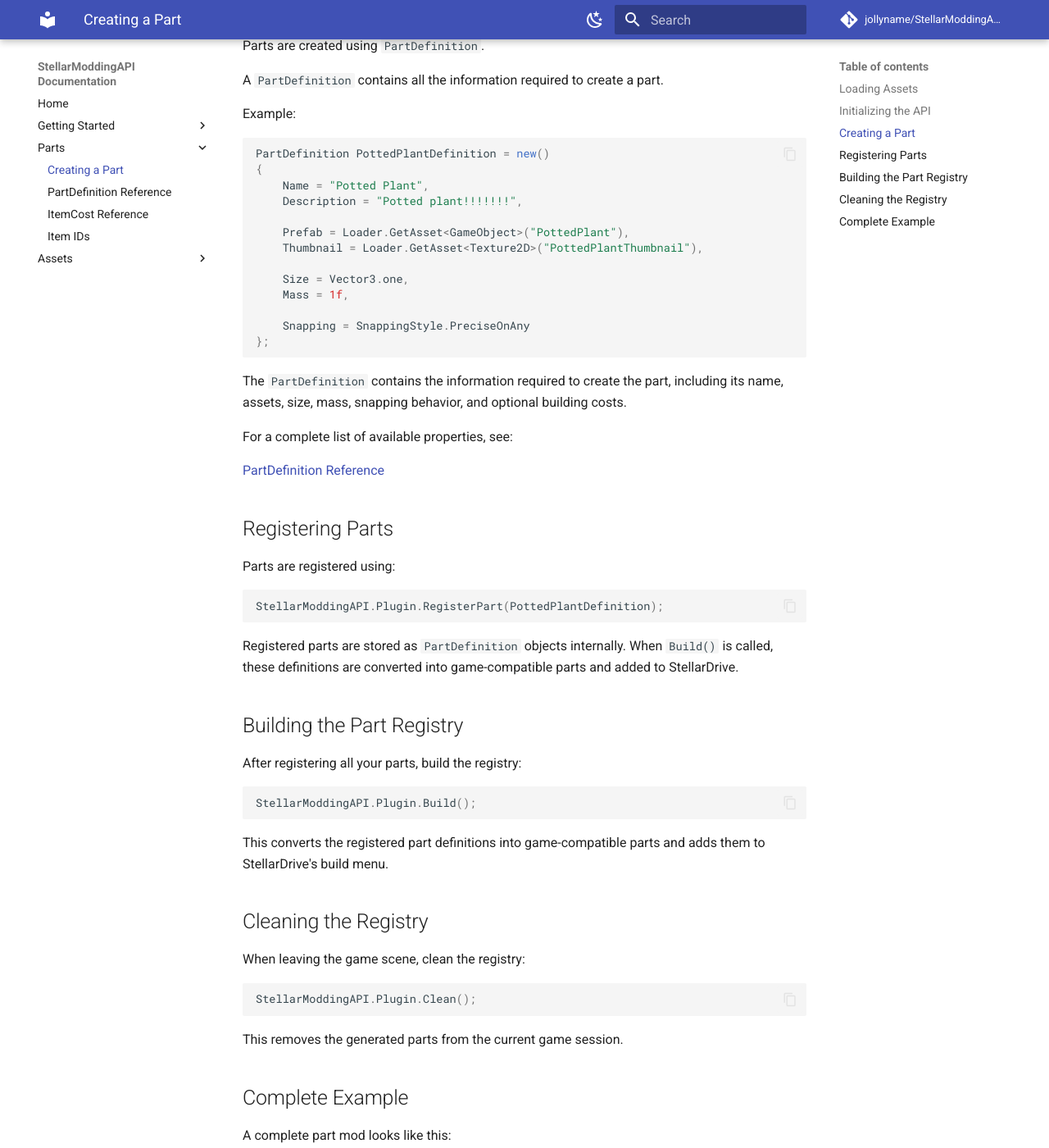
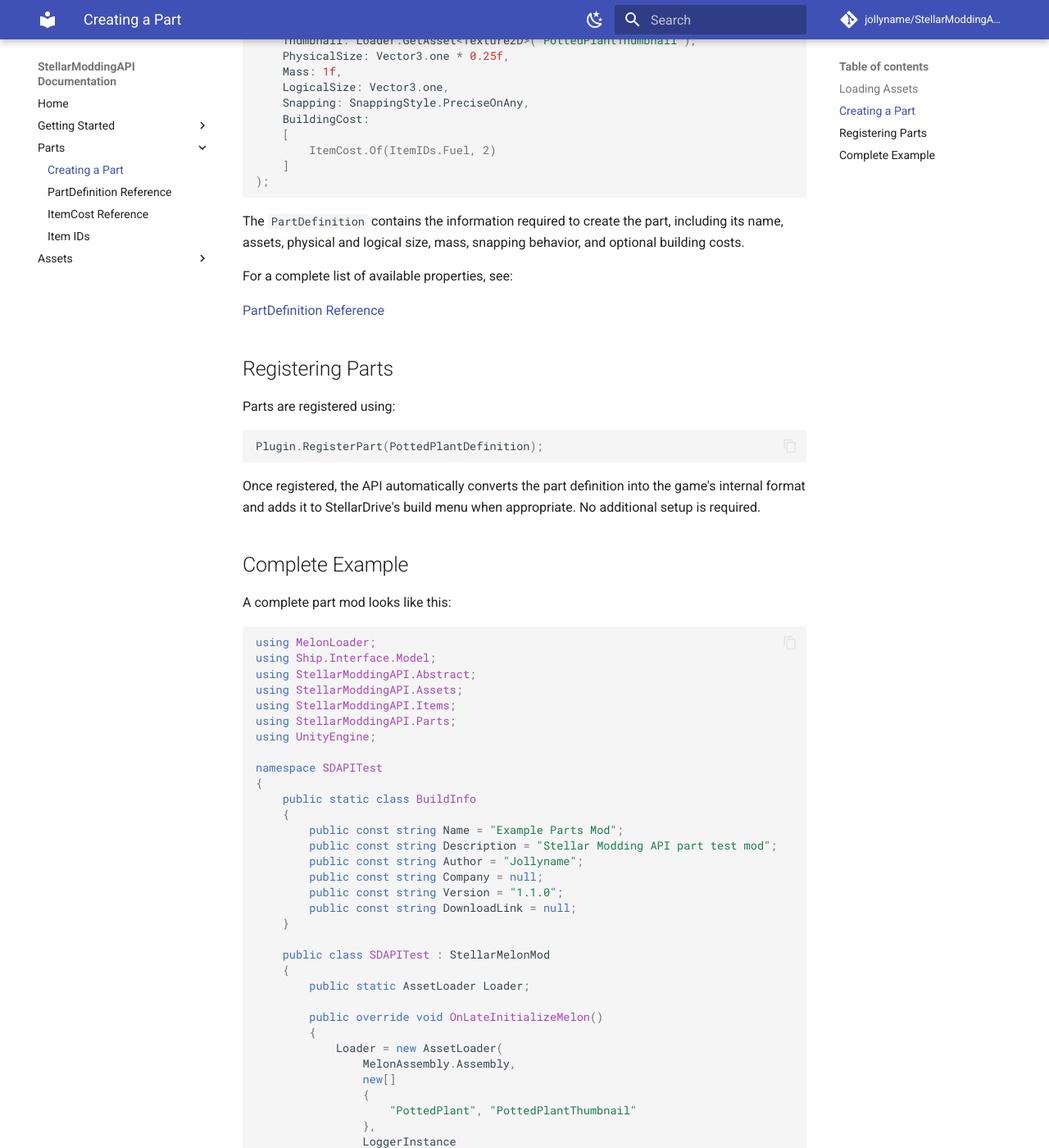
Before and after one commit to jollyname/StellarModdingAPI-Documentation, an MkDocs documentation site: the page built from docs/parts/creating-a-part.md, in a window 1280 px wide and 1400 px high, scrolled down 1317 px. Shown: the whole window at 82% size. Built offline with MkDocs 1.6.1 and Material for MkDocs 9.7.7, drawn with Linux system fonts in a browser that asks for light colours; comment, search, counter and statistics services are not loaded; some of the changed text lies outside the part shown.

Commit message:
Updated API documentation to match current API

````diff
--- a/docs/parts/creating-a-part.md
+++ b/docs/parts/creating-a-part.md
@@ -4,12 +4,12 @@
 
 A custom part requires:
 
-- A model prefab
-- A thumbnail
-- Basic properties
-- Optional building costs
+* A model prefab
+* A thumbnail
+* Basic properties
+* Optional building costs
 
-Parts are created using a `PartDefinition`, registered through the API, and then added to the game's build menu.
+Parts are created using a `PartDefinition` and registered through the API. The API automatically adds registered parts to StellarDrive's build menu.
 
 ## Loading Assets
 
@@ -22,11 +22,11 @@
 ```csharp
 Loader = new AssetLoader(
     MelonAssembly.Assembly,
-    LoggerInstance,
     new[]
     {
         "PottedPlant", "PottedPlantThumbnail"
-    }
+    },
+    LoggerInstance
 );
 ```
 
@@ -34,18 +34,8 @@
 
 In this example:
 
-- `PottedPlant` is the part's model prefab.
-- `PottedPlantThumbnail` is the image displayed in the build menu.
-
-## Initializing the API
-
-Before registering parts, initialize the StellarModdingAPI:
-
-```csharp
-StellarModdingAPI.Plugin.Initialize();
-```
-
-This prepares the internal registries required for custom content.
+* `PottedPlant` is the part's model prefab.
+* `PottedPlantThumbnail` is the image displayed in the build menu.
 
 ## Creating a Part
 
@@ -56,24 +46,23 @@
 Example:
 
 ```csharp
-PartDefinition PottedPlantDefinition = new()
-{
-    Name = "Potted Plant",
-    Description = "Potted plant!!!!!!!",
-
-    Prefab = Loader.GetAsset<GameObject>("PottedPlant"),
-    Thumbnail = Loader.GetAsset<Texture2D>("PottedPlantThumbnail"),
-
-    Size = Vector3.one,
-    Mass = 1f,
-
-    Snapping = SnappingStyle.PreciseOnAny
-};
+PartDefinition PottedPlantDefinition = new(
+    Name: "Potted Plant",
+    Description: "Potted plant!!!!!!!",
+    Prefab: Loader.GetAsset<GameObject>("PottedPlant"),
+    Thumbnail: Loader.GetAsset<Texture2D>("PottedPlantThumbnail"),
+    PhysicalSize: Vector3.one * 0.25f,
+    Mass: 1f,
+    LogicalSize: Vector3.one,
+    Snapping: SnappingStyle.PreciseOnAny,
+    BuildingCost:
+    [
+        ItemCost.Of(ItemIDs.Fuel, 2)
+    ]
+);
 ```
 
-The `PartDefinition` contains the information required to create the part,
-including its name, assets, size, mass, snapping behavior, and optional
-building costs.
+The `PartDefinition` contains the information required to create the part, including its name, assets, physical and logical size, mass, snapping behavior, and optional building costs.
 
 For a complete list of available properties, see:
 
@@ -84,30 +73,10 @@
 Parts are registered using:
 
 ```csharp
-StellarModdingAPI.Plugin.RegisterPart(PottedPlantDefinition);
+Plugin.RegisterPart(PottedPlantDefinition);
 ```
 
-Registered parts are stored as `PartDefinition` objects internally. When `Build()` is called, these definitions are converted into game-compatible parts and added to StellarDrive.
-
-## Building the Part Registry
-
-After registering all your parts, build the registry:
-
-```csharp
-StellarModdingAPI.Plugin.Build();
-```
-
-This converts the registered part definitions into game-compatible parts and adds them to StellarDrive's build menu.
-
-## Cleaning the Registry
-
-When leaving the game scene, clean the registry:
-
-```csharp
-StellarModdingAPI.Plugin.Clean();
-```
-
-This removes the generated parts from the current game session.
+Once registered, the API automatically converts the part definition into the game's internal format and adds it to StellarDrive's build menu when appropriate. No additional setup is required.
 
 ## Complete Example
 
@@ -116,6 +85,7 @@
 ```csharp
 using MelonLoader;
 using Ship.Interface.Model;
+using StellarModdingAPI.Abstract;
 using StellarModdingAPI.Assets;
 using StellarModdingAPI.Items;
 using StellarModdingAPI.Parts;
@@ -129,11 +99,11 @@
         public const string Description = "Stellar Modding API part test mod";
         public const string Author = "Jollyname";
         public const string Company = null;
-        public const string Version = "1.0.0";
+        public const string Version = "1.1.0";
         public const string DownloadLink = null;
     }
 
-    public class SDAPITest : MelonMod
+    public class SDAPITest : StellarMelonMod
     {
         public static AssetLoader Loader;
 
@@ -141,11 +111,11 @@
         {
             Loader = new AssetLoader(
                 MelonAssembly.Assembly,
-                LoggerInstance,
                 new[]
                 {
                     "PottedPlant", "PottedPlantThumbnail"
-                }
+                },
+                LoggerInstance
             );
         }
 
@@ -153,39 +123,25 @@
         {
             if (buildIndex != 1) return;
 
-            StellarModdingAPI.Plugin.Initialize();
+            PartDefinition PottedPlantDefinition = new(
+                Name: "Potted Plant",
+                Description: "Potted plant!!!!!!!",
+                Prefab: Loader.GetAsset<GameObject>("PottedPlant"),
+                Thumbnail: Loader.GetAsset<Texture2D>("PottedPlantThumbnail"),
+                PhysicalSize: Vector3.one * 0.25f,
+                Mass: 1f,
+                LogicalSize: Vector3.one,
+                Snapping: SnappingStyle.PreciseOnAny,
+                BuildingCost:
+                [
+                    ItemCost.Of(ItemIDs.Fuel, 2)
+                ]
+            );
 
-            PartDefinition PottedPlantDefinition = new()
-            {
-                Name = "Potted Plant",
-                Description = "Potted plant!!!!!!!",
-
-                Prefab = Loader.GetAsset<GameObject>("PottedPlant"),
-                Thumbnail = Loader.GetAsset<Texture2D>("PottedPlantThumbnail"),
-
-                Size = Vector3.one,
-                Mass = 1f,
-
-                Snapping = SnappingStyle.PreciseOnAny,
-                BuildingCost =
-                [
-                    ItemCost.Of(100, 2)
-                ]
-            };
-
-            StellarModdingAPI.Plugin.RegisterPart(PottedPlantDefinition);
-
-            StellarModdingAPI.Plugin.Build();
-        }
-
-        public override void OnSceneWasUnloaded(int buildIndex, string sceneName)
-        {
-            if (buildIndex != 1) return;
-
-            StellarModdingAPI.Plugin.Clean();
+            Plugin.RegisterPart(PottedPlantDefinition);
         }
     }
 }
 ```
 
-**Congratulations**! You have created your first custom StellarDrive part.
+**Congratulations!** You have created your first custom StellarDrive part.
````
Also changed, not shown: docs/assets/asset-loader-reference.md (+2 -2 lines), docs/parts/index.md (+7 -1 lines), docs/parts/item-cost-reference.md (+33 -25 lines), docs/parts/item-ids-reference.md (+32 -15 lines), docs/parts/part-definition-reference.md (+50 -32 lines).
